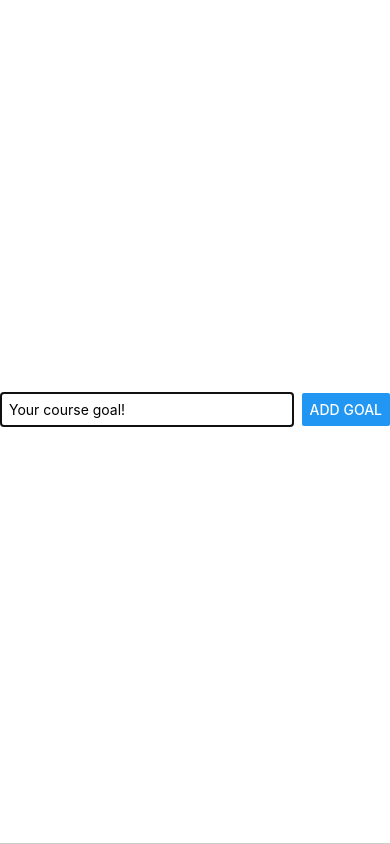
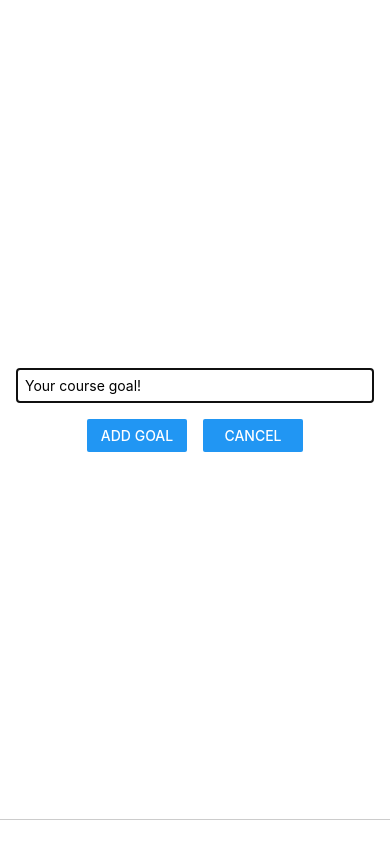
Before and after one commit to AdrianChojnacki/React-Native-Basics, a React Native app: screen / in a window 390 px wide. Both pictures are taken after a click on the button "ADD NEW GOAL". Built offline with nearby package versions, Linux system fonts and the light colour scheme.

Commit message:
Added styles

```diff
--- a/components/GoalInput.js
+++ b/components/GoalInput.js
@@ -22,7 +22,14 @@
           onChangeText={goalInputHandler}
           value={enteredGoalText}
         />
-        <Button title="Add Goal" onPress={addGoalHandler} />
+        <View style={styles.buttonContainer}>
+          <View style={styles.button}>
+            <Button title="Add Goal" onPress={addGoalHandler} />
+          </View>
+          <View style={styles.button}>
+            <Button title="Cancel" />
+          </View>
+        </View>
       </View>
     </Modal>
   );
@@ -33,18 +40,25 @@
 const styles = StyleSheet.create({
   inputContainer: {
     flex: 1,
-    flexDirection: "row",
-    justifyContent: "space-between",
+    justifyContent: "center",
     alignItems: "center",
-    paddingBottom: 24,
+    marginBottom: 24,
+    padding: 16,
     borderBottomWidth: 1,
     borderBottomColor: "#ccc",
   },
   textInput: {
     borderWidth: 1,
     borderColor: "#ccc",
-    width: "80%",
-    marginRight: 8,
+    width: "100%",
     padding: 8,
   },
+  buttonContainer: {
+    flexDirection: "row",
+    marginTop: 16,
+  },
+  button: {
+    width: 100,
+    marginHorizontal: 8,
+  },
 });
```
